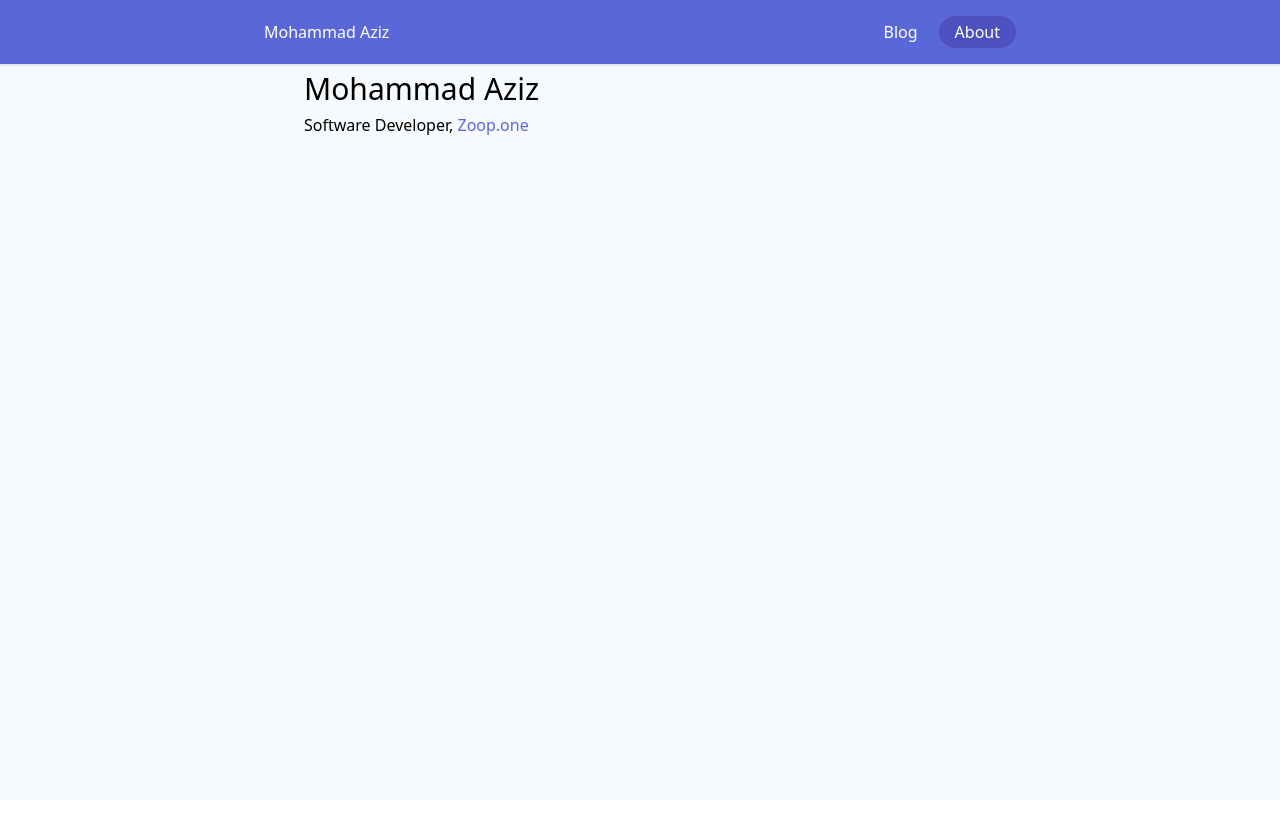
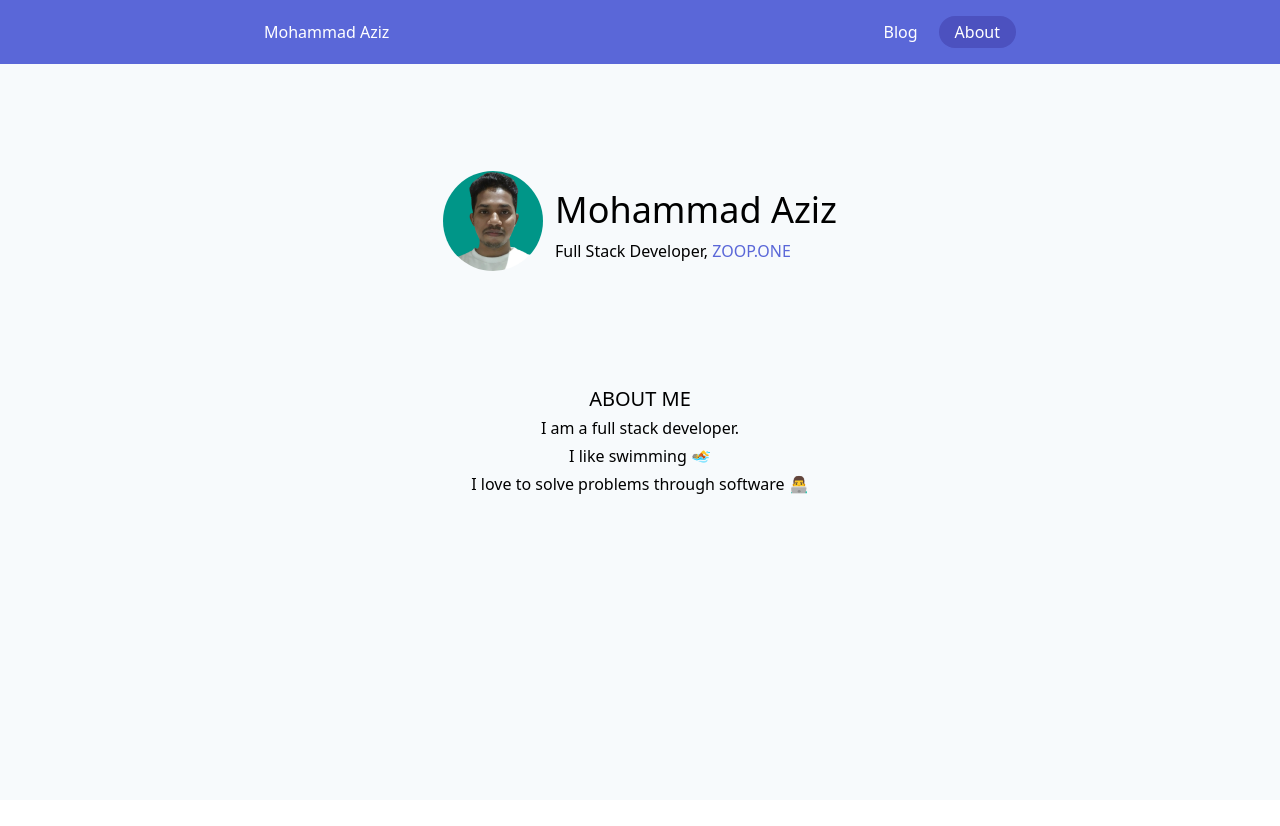
Before and after one commit to iAziz786/iAziz786.com, a Gatsby site: page /about in a window 1280 px wide. Shown: the top 826 px of the page. Built offline with nearby package versions, Linux system fonts and the light colour scheme; Gatsby itself is replaced by a stand-in of ours; some packages are replaced by stand-ins of ours; a web font is replaced by a local one.

Commit message:
Add about me (#29)

```diff
--- a/package.json
+++ b/package.json
@@ -27,7 +27,7 @@
     "gatsby-source-filesystem": "^2.3.23",
     "gatsby-transformer-remark": "^2.8.27",
     "gatsby-transformer-sharp": "^2.5.12",
-    "node-sass": "^4.14.1",
+    "node-sass": "^5.0.0",
     "prismjs": "^1.20.0",
     "prop-types": "^15.7.2",
     "react": "^16.13.1",
--- a/src/components/bio.js
+++ b/src/components/bio.js
@@ -54,7 +54,7 @@ function Bio() {
 
 const bioQuery = graphql`
   query BioQuery {
-    avatar: file(absolutePath: { regex: "/profile-pic.jpg/" }) {
+    avatar: file(absolutePath: { regex: "/profile-pic.png/" }) {
       childImageSharp {
         fixed(width: 50, height: 50) {
           ...GatsbyImageSharpFixed
--- a/src/components/footer.js
+++ b/src/components/footer.js
@@ -78,7 +78,7 @@ function Footer() {
 
 const footerQuery = graphql`
   query FooterQuery {
-    avatar: file(absolutePath: { regex: "/profile-pic.jpg/" }) {
+    avatar: file(absolutePath: { regex: "/profile-pic.png/" }) {
       childImageSharp {
         fixed(width: 50, height: 50) {
           ...GatsbyImageSharpFixed
--- a/src/components/header.js
+++ b/src/components/header.js
@@ -4,7 +4,7 @@ import { Link } from "gatsby"
 
 const Header = () => {
   return (
-    <header className="border-b-2 bg-indigo-600">
+    <header className="bg-indigo-600">
       <div className="flex items-center justify-between mx-auto max-w-screen-md py-4 px-2">
         <h1 className="text-base">
           <Link to="/" className="text-white">
@@ -18,9 +18,9 @@ const Header = () => {
             getProps={({ isPartiallyCurrent }) => {
               return isPartiallyCurrent
                 ? {
-                    className:
-                      "px-4 py-1 text-white font-normal bg-indigo-700 rounded-full",
-                  }
+                  className:
+                    "px-4 py-1 text-white font-normal bg-indigo-700 rounded-full",
+                }
                 : {}
             }}
           >
--- a/src/pages/about.js
+++ b/src/pages/about.js
@@ -1,21 +1,53 @@
 import React from "react"
-import Layout from "../components/layout"
+import Footer from "../components/footer"
+import Header from "../components/header"
 import SEO from "../components/seo"
+import { graphql } from "gatsby"
+import Image from "gatsby-image"
 
-function About() {
+function About(props) {
+  const { data } = props
+
   return (
-    <Layout>
-      <SEO
-        title="About"
-        description="Learn about who I am and what I do"
-        keywords={[`about`, `Mohammad Aziz`, `Aziz`]}
-      />
-      <h1>Mohammad Aziz</h1>
-      <p>
-        Software Developer, <a href="https://zoop.one">Zoop.one</a>
-      </p>
-    </Layout>
+    <>
+      <div className="min-h-screen">
+        <Header />
+        <SEO
+          title="About"
+          description="Learn about who I am and what I do"
+          keywords={[`about`, `Mohammad Aziz`, `Aziz`]}
+        />
+        <div className="flex items-center justify-center mx-2 md:mx-0" style={{ minHeight: "calc(100vh - 30em)" }}>
+          <div className="mr-3">
+            <Image className="rounded-full" fixed={data.avatar.childImageSharp.fixed} alt="profile" />
+          </div>
+          <div>
+            <h2 className="mt-0 text-4xl">Mohammad Aziz</h2>
+            <p className="mt-0">Full Stack Developer, <a target="_blank" rel="noopener noreferrer" href="https://zoop.one">ZOOP.ONE</a></p>
+          </div>
+        </div>
+        <div className="flex flex-col items-center justify-center mx-2 md:mx-0">
+          <h3 className="uppercase">About Me</h3>
+          <p>I am a full stack developer.</p>
+          <p>I like swimming <span role="img" aria-label="swimming">🏊</span></p>
+          <p>I love to solve problems through software <span role="img" aria-label="programming">👨‍💻</span></p>
+        </div>
+      </div>
+      <Footer />
+    </>
   )
 }
 
 export default About
+
+export const pageQuery = graphql`
+  query {
+    avatar: file(absolutePath: { regex: "/profile-pic.png/" }) {
+      childImageSharp {
+        fixed(width: 100, height: 100) {
+          ...GatsbyImageSharpFixed
+        }
+      }
+    }
+  }
+`
--- a/src/pages/blog.js
+++ b/src/pages/blog.js
@@ -59,7 +59,7 @@ class BlogIndex extends React.Component {
                         <Image
                           className="h-10 w-10 rounded-full"
                           fluid={data.avatar.childImageSharp.fixed}
-                          alt={"lol"}
+                          alt={"avatar"}
                         />
                       </div>
                       <div className="ml-3">
@@ -97,7 +97,7 @@ export const pageQuery = graphql`
         title
       }
     }
-    avatar: file(absolutePath: { regex: "/profile-pic.jpg/" }) {
+    avatar: file(absolutePath: { regex: "/profile-pic.png/" }) {
       childImageSharp {
         fixed(width: 50, height: 50) {
           ...GatsbyImageSharpFixed
```
Also changed, not shown: content/assets/profile-pic.jpg (deleted), content/assets/profile-pic.png (added), 1 other file.
